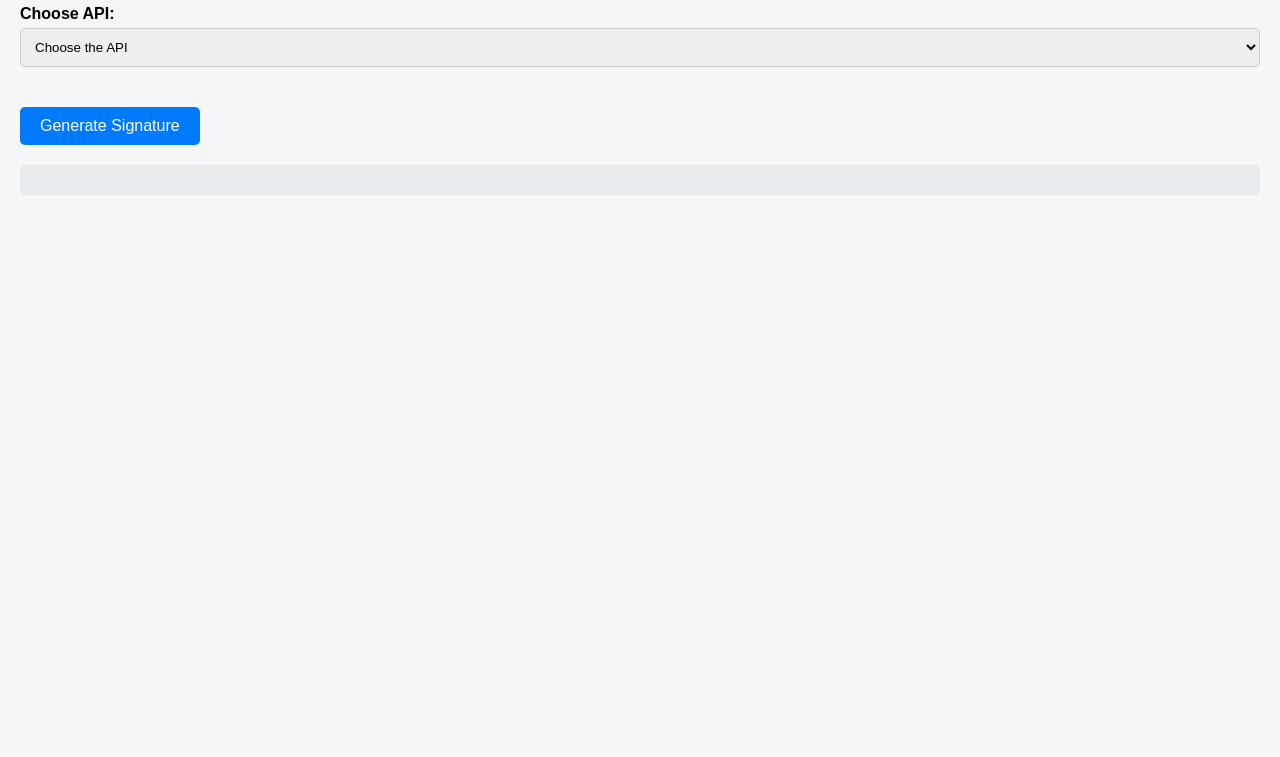
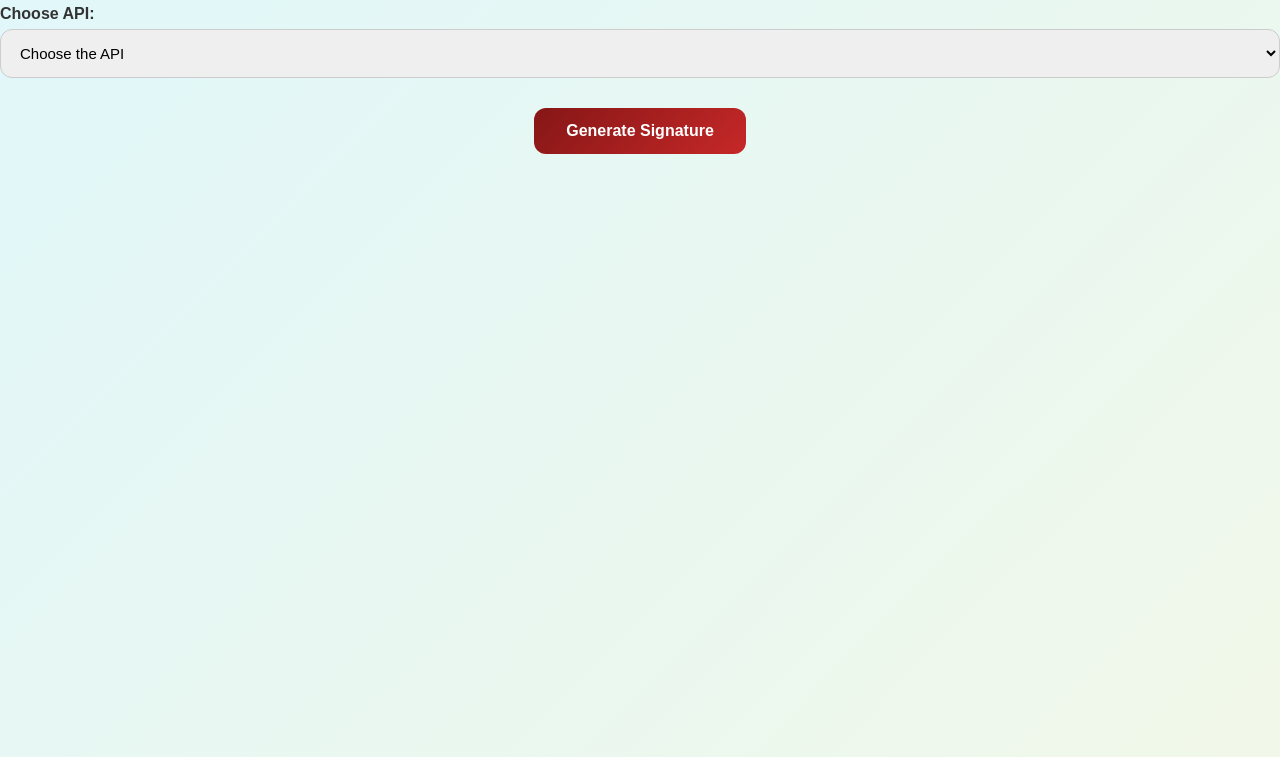
Before and after one commit to Mandyp9/EMT-SHA256-Signature-Generator, a plain HTML site: page index.html in a window 1280 px wide. Shown: the part 63-820 px from the top of the page. Drawn offline with Linux system fonts and the light colour scheme.

Commit message:
Update index.html

```diff
--- a/index.html
+++ b/index.html
@@ -5,53 +5,34 @@
   <meta name="viewport" content="width=device-width, initial-scale=1.0">
   <title>API Signature Generator</title>
   <style>
+        * { box-sizing: border-box; }
         body {
-      font-family: Arial, sans-serif;
-      margin: 20px;
-      background: #f4f6f8;
+            font-family: 'Poppins', sans-serif;
+            background: linear-gradient(135deg, #e0f7fa, #f1f8e9);
+            margin: 0; padding: 0; min-height: 100vh;
         }
-    h2 {
-      color: #333;
+        h1 { text-align: center; margin: 40px 0 20px; font-size: 2.4rem; color: #861616; }
+        .container {
+            width: 95%; max-width: 1200px; margin: 0 auto 50px;
+            background: #fff; padding: 30px 40px; border-radius: 20px; box-shadow: 0 15px 40px rgba(0,0,0,0.15);
         }
-    label {
-      display: block;
-      margin-top: 15px;
-      font-weight: bold;
+        .form-grid { display: grid; grid-template-columns: repeat(auto-fit, minmax(250px, 1fr)); gap: 20px; margin-top: 20px; }
+        label { font-weight: 600; margin-bottom: 6px; display: block; color: #333; }
+        input, select, textarea {
+            width: 100%; padding: 14px 15px; font-size: 15px; border-radius: 12px; border: 1px solid #ccc; outline: none; transition: all 0.3s;
         }
-    select, input {
-      width: 100%;
-      padding: 10px;
-      margin-top: 5px;
-      border-radius: 5px;
-      border: 1px solid #ccc;
-      box-sizing: border-box;
+        input:focus, select:focus, textarea:focus { border-color: #861616; box-shadow: 0 0 10px rgba(134,22,22,0.2); }
+        button {
+            display: block; margin: 30px auto 0; padding: 14px 32px; font-size: 16px; font-weight: 600;
+            border: none; border-radius: 12px; cursor: pointer; background: linear-gradient(135deg, #861616, #c62828); color: white; transition: all 0.3s ease;
         }
-    .fields-container {
-      margin-top: 20px;
-    }
-    .field {
-      margin-bottom: 15px;
-    }
-    button {
-      margin-top: 20px;
-      padding: 10px 20px;
-      background: #007bff;
-      border: none;
-      color: white;
-      border-radius: 5px;
-      cursor: pointer;
-      font-size: 16px;
-    }
-    button:hover {
-      background: #0056b3;
-    }
-    #signature {
-      margin-top: 20px;
-      padding: 15px;
-      background: #e9ecef;
-      border-radius: 5px;
-      font-family: monospace;
-    }
+        button:hover { background: linear-gradient(135deg, #c62828, #861616); transform: translateY(-2px); box-shadow: 0 10px 20px rgba(0,0,0,0.15); }
+        .result { background: #f5f5f5; padding: 25px; margin-top: 30px; border-radius: 15px; border: 1px solid #ddd; }
+        .copy-container { display: flex; align-items: center; gap: 10px; }
+        .copy-icon { width: 24px; height: 24px; cursor: pointer; transition: transform 0.2s, opacity 0.2s; }
+        .copy-icon:hover { transform: scale(1.2); opacity: 0.8; }
+        textarea { font-family: monospace; font-size: 14px; resize: none; height: 80px; border-radius: 12px; padding: 14px; }
+        @media(max-width: 600px){ .form-grid { grid-template-columns: 1fr; } }
     </style>
 </head>
 <body>
```
Lines whose indentation alone changed are shown as unchanged.
